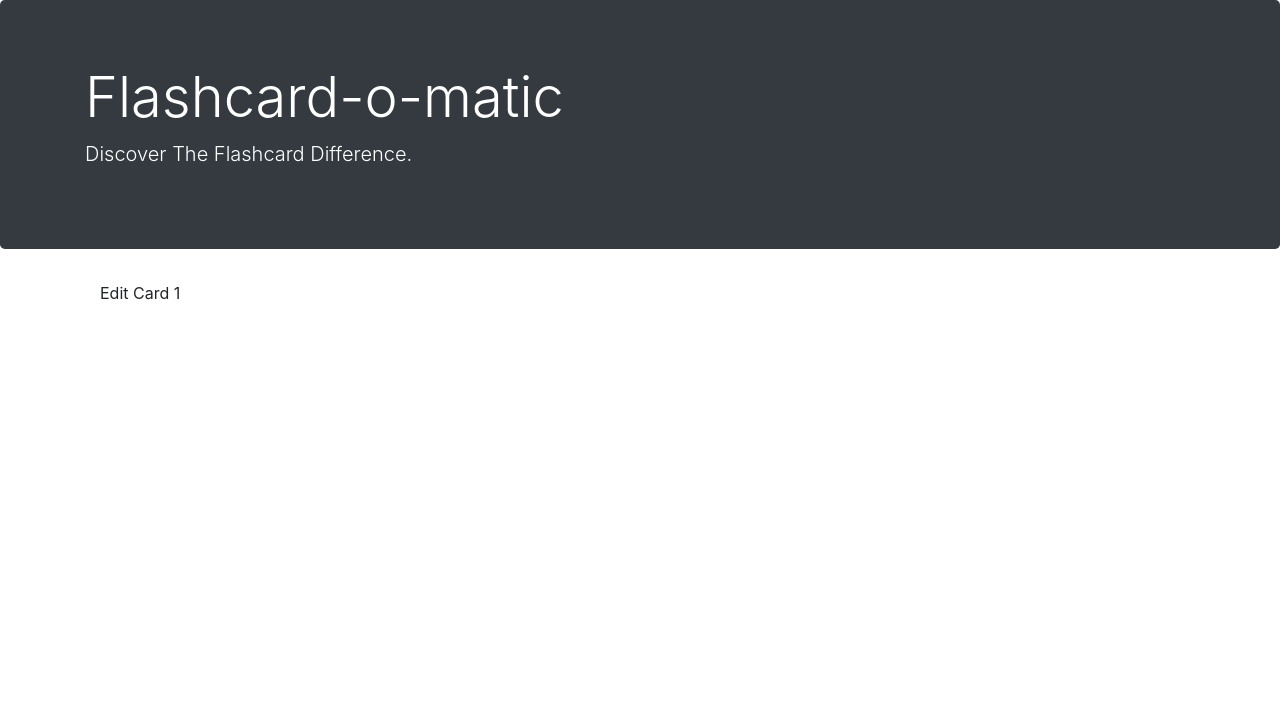
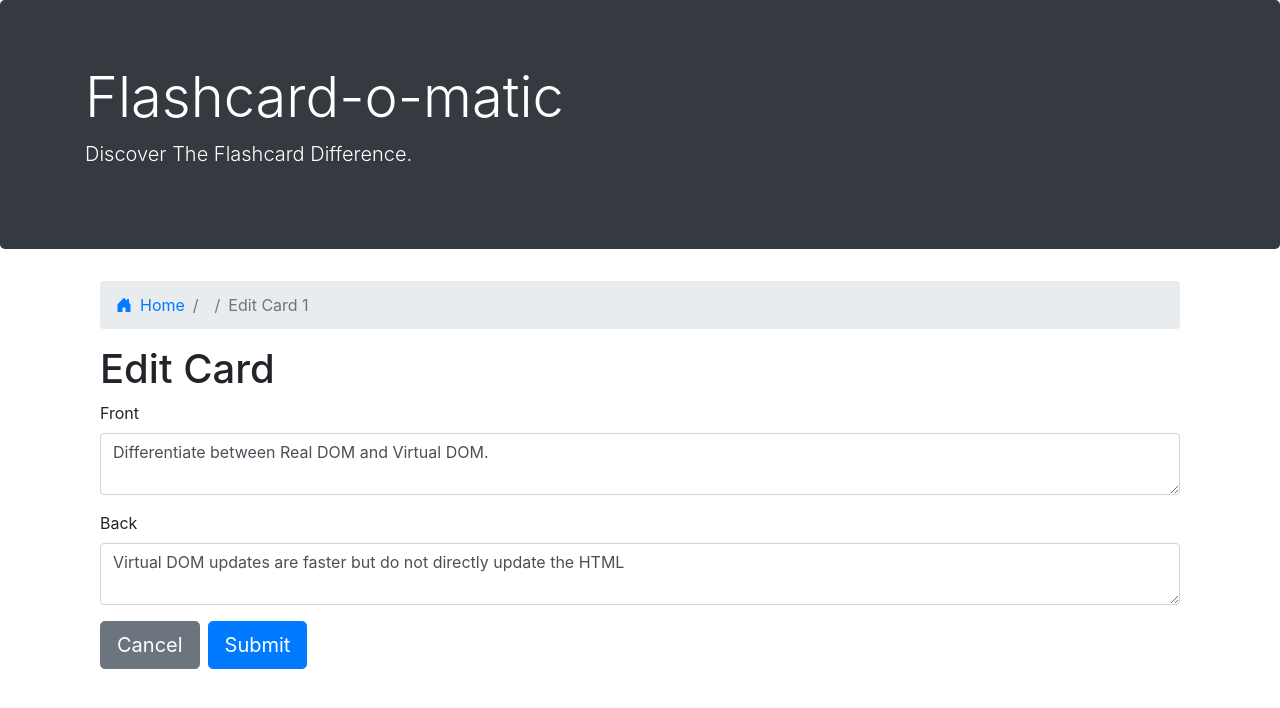
Before and after one commit to skurshner/flash, a React (Create React App) app: page /decks/1/cards/1/edit in a window 1280 px wide. Shown: the top 708 px of the page. Built offline with nearby package versions, Linux system fonts and the light colour scheme; no server answers; data requests are answered from the project's data file; a web font is replaced by a local one.

Commit message:
finished EditCard functionality, all tests passing

```diff
--- a/data/db.json
+++ b/data/db.json
@@ -44,7 +44,7 @@
     },
     {
       "cards": [],
-      "front": "b",
+      "front": "bacc",
       "back": "b",
       "deckId": 1,
       "id": 7
--- a/src/Components/Deck/CardView/EditCard.js
+++ b/src/Components/Deck/CardView/EditCard.js
@@ -1,11 +1,56 @@
 import React from "react";
-import { useRouteMatch } from "react-router-dom";
+import { useState } from "react";
+import { useEffect } from "react";
+import { useRouteMatch, useHistory } from "react-router-dom";
+import { readCard, updateCard } from "../../../utils/api";
+import Breadcrumbs from "../../Common/Breadcrumbs";
+import CardForm from "./CardForm";
 
-const EditCard = () => {
+const EditCard = ({ deck }) => {
+  const history = useHistory();
   const cardId = useRouteMatch().params.cardId;
+  const [card, setCard] = useState({});
+
+  useEffect(() => {
+    const getCard = async id => {
+      const card = await readCard(id);
+      setCard(card);
+    };
+
+    getCard(cardId);
+  }, [cardId]);
+
+  const handleFrontUpdate = event =>
+    setCard({ ...card, front: event.target.value });
+
+  const handleBackUpdate = event =>
+    setCard({ ...card, front: event.target.value });
+
+  const handleSubmit = async event => {
+    event.preventDefault();
+    await updateCard(card);
+    history.push(`/decks/${deck.id}`);
+  };
+  const handleCancel = () => history.push(`/decks/${deck.id}`);
+
   return (
     <div className="container">
-      <p>Edit Card {cardId}</p>
+      <Breadcrumbs
+        tier={3}
+        parentPage={deck.name}
+        parentURL={`/decks/${deck.id}`}
+        currentPage={`Edit Card ${cardId}`}
+      />
+      <h1>Edit Card</h1>
+      <CardForm
+        card={card}
+        primaryButtonText={"Submit"}
+        secondaryButtonText={"Cancel"}
+        handleFrontChange={handleFrontUpdate}
+        handleBackChange={handleBackUpdate}
+        handleSubmit={handleSubmit}
+        handleSecondaryButton={handleCancel}
+      />
     </div>
   );
 };
--- a/src/Components/Deck/Deck.js
+++ b/src/Components/Deck/Deck.js
@@ -15,7 +15,7 @@ const Deck = () => {
   const deckId = useRouteMatch().params.deckId;
 
   const [deck, setDeck] = useState({ cards: [] });
-  const [updatedDeck, setUpdatedDeck] = useState({});
+  const [updatedDeck, setUpdatedDeck] = useState({ name: "", description: "" });
 
   const initialCardState = { front: "", back: "" };
   const [newCard, setNewCard] = useState(initialCardState);
@@ -109,7 +109,7 @@ const Deck = () => {
         />
       </Route>
       <Route path={"/decks/:deckId/cards/:cardId/edit"}>
-        <EditCard />
+        <EditCard deck={deck} />
       </Route>
     </Switch>
   );
```
